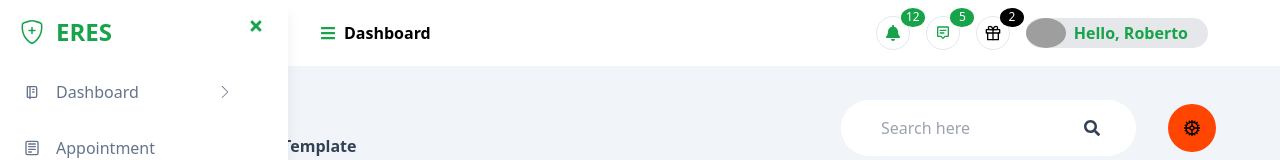
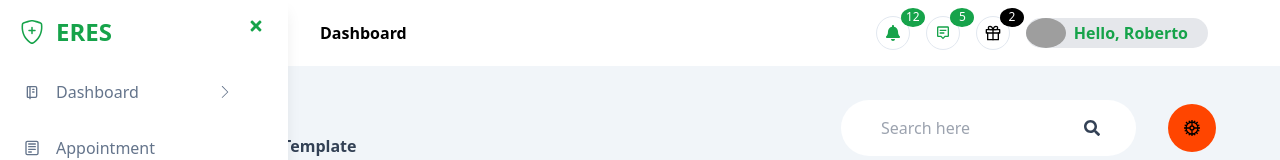
Before and after one commit to Charmant27/csr-challenge, a React (Create React App) app: page / in a window 1280 px wide. Shown: the top 160 px of the page. Built offline with nearby package versions, Linux system fonts and the light colour scheme; grey boxes are pictures that could not be loaded.

Commit message:
modified navbar layout

```diff
--- a/src/components/Navbar.js
+++ b/src/components/Navbar.js
@@ -16,7 +16,9 @@ const Navbar = () => {
     >
       <div className="flex items-center">
         <button
-          className="text-green-600 mr-4 w-2 cursor-pointer"
+          className={`${
+            isSidebarOpen ? "nav-toggle" : "text-green-600 mr-4 w-2 cursor-pointer"
+          }`}
           onClick={openSidebar}
         >
           <FaBars />
```
